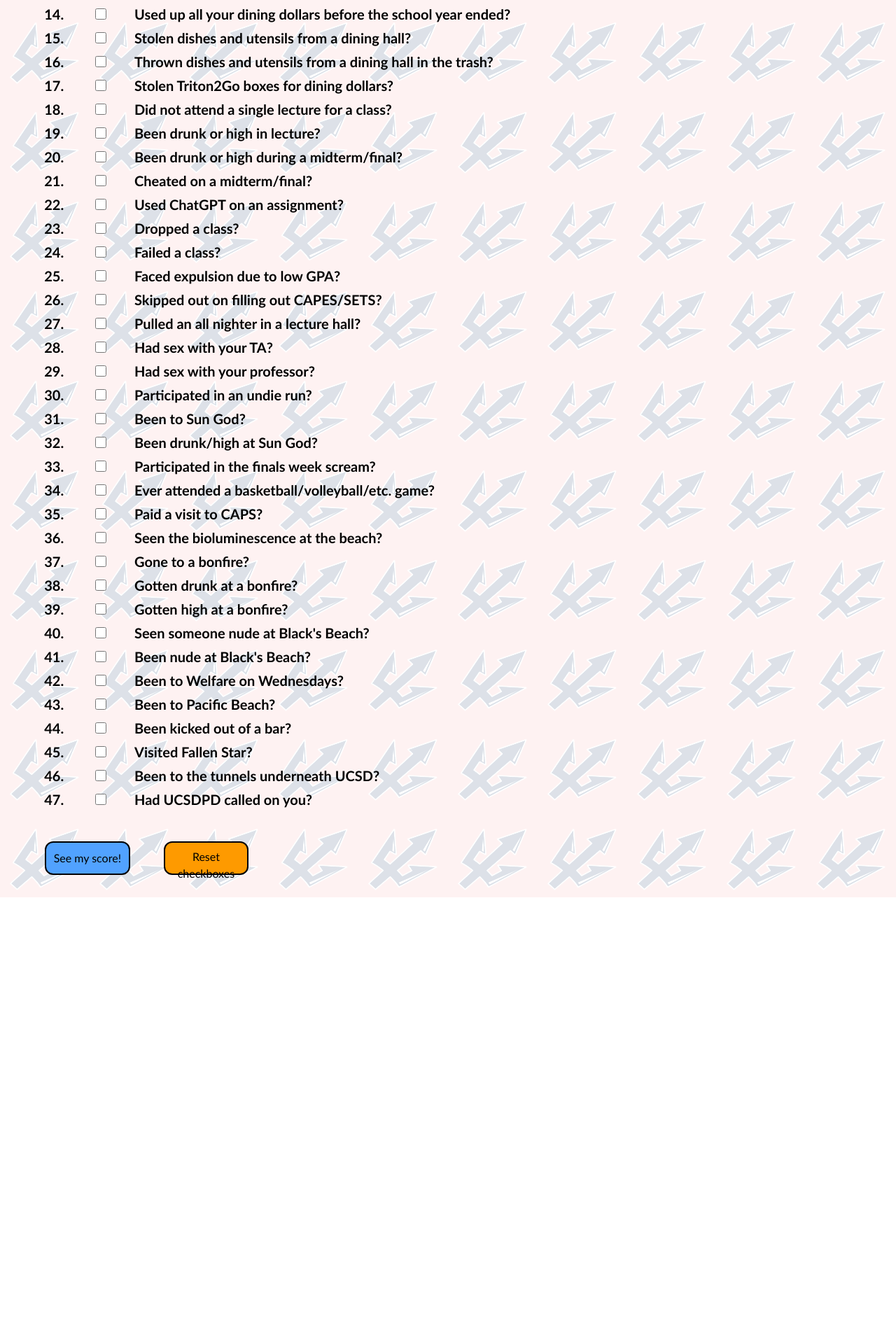
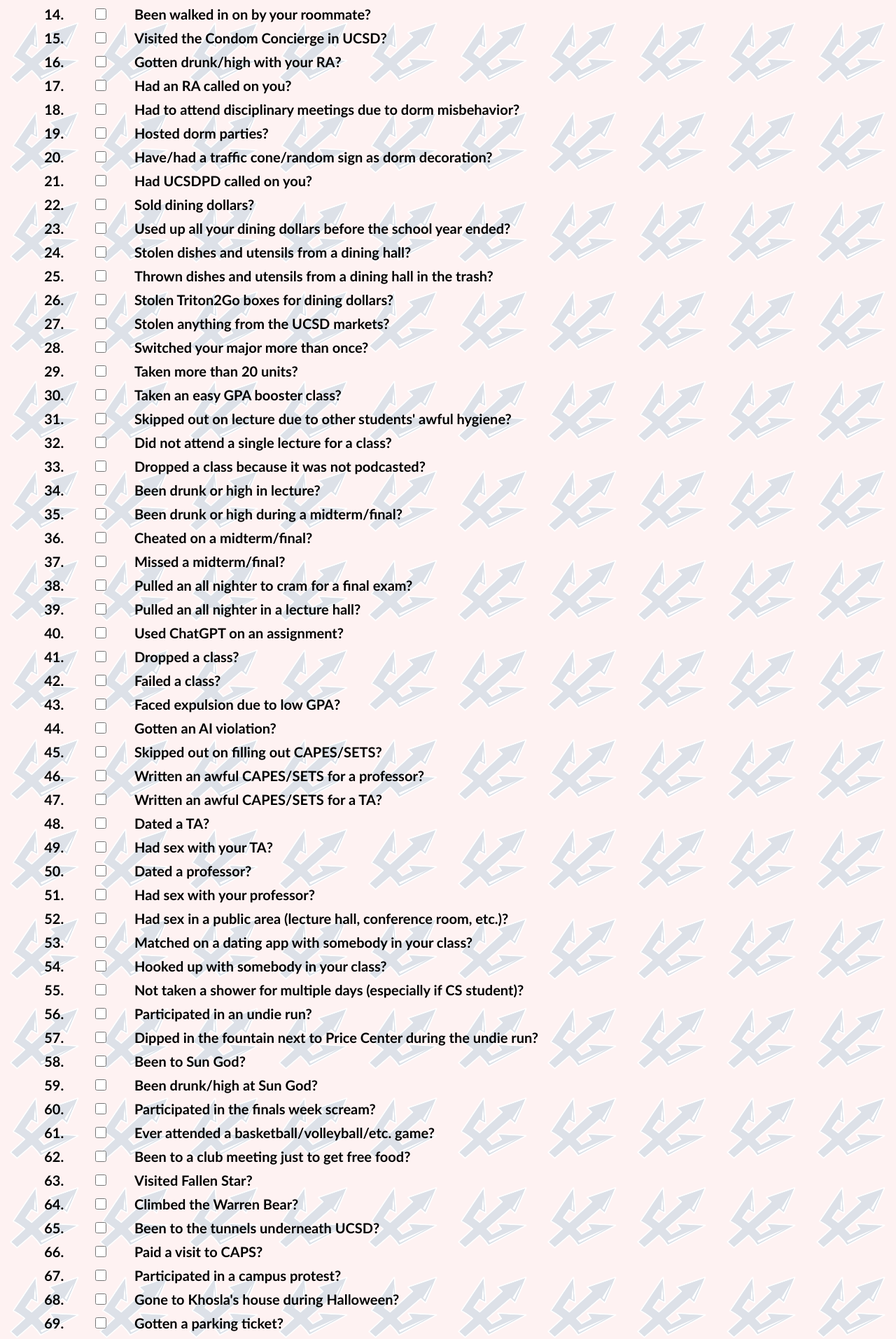
Before and after one commit to willeyzhou1/UCSDPurityTest, a React (Vite) app: page / in a window 1280 px wide. Shown: the part 884-2797 px from the top of the page at 70% size. Before the commit the page ends 2166 px from the top, so only its background shows below. Built offline with nearby package versions, Linux system fonts and the light colour scheme.

Commit message:
Finished implementing data

```diff
--- a/src/App.jsx
+++ b/src/App.jsx
@@ -23,3 +23,7 @@
 /**
  * bg-[url(./assets/tritonlogo.png)]
  */
+
+/**
+ * use firebase to store data about responses
+ */
--- a/src/components/Data.jsx
+++ b/src/components/Data.jsx
@@ -1,19 +1,28 @@
 const Data = [
-    /** Geisel related questions */
+    /** Geisel/Price Center related questions */
     "Pulled an all nighter in Geisel?",
     "Cried in Geisel?",
     "Had sex with a MPS in Geisel?",
     "Masturbated in Geisel?",
     "Smoked in the woods next to Geisel?",
+    "Been drunk/high/etc. in Geisel?",
+    "Bought anything at the Library Walk Vendor Fair?",
+    "Hooked up with somebody in a Price Center study room?",
 
     /** Dorm related questions */
     "Put up post-it notes on your dorm room window?",
     "Spent the night at a dorm room of a MPS (member of preferred sex)?",
     "Masturbated in your dorm while your roommate was not present?",
     "Masturbated in your dorm while your roommate was present?",
+    "Kicked out a roommate to do sexual acts?",
     "Been walked in on by your roommate?",
+    "Visited the Condom Concierge in UCSD?",
+    "Gotten drunk/high with your RA?",
     "Had an RA called on you?",
     "Had to attend disciplinary meetings due to dorm misbehavior?",
+    "Hosted dorm parties?",
+    "Have/had a traffic cone/random sign as dorm decoration?",
+    "Had UCSDPD called on you?",
 
     /** Dining hall questions */
     "Sold dining dollars?",
@@ -21,46 +30,89 @@
     "Stolen dishes and utensils from a dining hall?",
     "Thrown dishes and utensils from a dining hall in the trash?",
     "Stolen Triton2Go boxes for dining dollars?",
+    "Stolen anything from the UCSD markets?",
 
     /** Class related questions */
+    "Switched your major more than once?",
+    "Taken more than 20 units?",
+    "Taken an easy GPA booster class?",
+    "Skipped out on lecture due to other students' awful hygiene?",
     "Did not attend a single lecture for a class?",
+    "Dropped a class because it was not podcasted?",
     "Been drunk or high in lecture?",
     "Been drunk or high during a midterm/final?",
     "Cheated on a midterm/final?",
+    "Missed a midterm/final?",
+    "Pulled an all nighter to cram for a final exam?",
+    "Pulled an all nighter in a lecture hall?",
     "Used ChatGPT on an assignment?",
     "Dropped a class?",
     "Failed a class?",
     "Faced expulsion due to low GPA?",
+    "Gotten an AI violation?",
     "Skipped out on filling out CAPES/SETS?",
-    "Pulled an all nighter in a lecture hall?",
+    "Written an awful CAPES/SETS for a professor?",
+    "Written an awful CAPES/SETS for a TA?",
+    "Dated a TA?",
     "Had sex with your TA?",
+    "Dated a professor?",
     "Had sex with your professor?",
+    "Had sex in a public area (lecture hall, conference room, etc.)?",
+    "Matched on a dating app with somebody in your class?",
+    "Hooked up with somebody in your class?",
+    "Not taken a shower for multiple days (especially if CS student)?",
 
-    /** Event related questions */
+
+    /** UCSD event related questions */
     "Participated in an undie run?",
+    "Dipped in the fountain next to Price Center during the undie run?",
     "Been to Sun God?",
     "Been drunk/high at Sun God?",
     "Participated in the finals week scream?",
     "Ever attended a basketball/volleyball/etc. game?",
+    "Been to a club meeting just to get free food?",
+    "Visited Fallen Star?",
+    "Climbed the Warren Bear?",
+    "Been to the tunnels underneath UCSD?",
     "Paid a visit to CAPS?",
+    "Participated in a campus protest?",
+    "Gone to Khosla's house during Halloween?",
+    "Gotten a parking ticket?",
+    "Parked on campus without paying for parking?",
+    "Spent 10+ minutes looking for parking in UCSD?",
+    "Been to a UCSD frat party?",
+    "Gotten wasted at a UCSD frat party?",
+    "Hooked up with somebody from a party?",
+    "Seen a raccoon on campus?",
+    "Rode a SPIN scooter tandem-bike style with another person?",
+    "Fell and ate shit riding a SPIN scooter?",
+    "Been stalked by a classmate?",
 
     /** Beach related questions */
+    "Gone to the beach past midnight?",
     "Seen the bioluminescence at the beach?",
+    "Gone surfing?",
     "Gone to a bonfire?",
     "Gotten drunk at a bonfire?",
     "Gotten high at a bonfire?",
     "Seen someone nude at Black's Beach?",
     "Been nude at Black's Beach?",
+    "Gone parasailing at Gliderport?",
+    "Been hiking in Gliderport?",
+    "Visited the Birch Aquarium?",
 
-    /** Bar related questions */
+    /** Non-UCSD related questions */
+    "Gone to UTC?",
     "Been to Welfare on Wednesdays?",
     "Been to Pacific Beach?",
     "Been kicked out of a bar?",
-
-    /** Miscellaneous */
-    "Visited Fallen Star?",
-    "Been to the tunnels underneath UCSD?",
-    "Had UCSDPD called on you?",
+    "Been to Convoy?",
+    "Been to NOVA/SOMA SD?",
+    "Visited one of the strip clubs in Convoy?",
+    "Gone to a club in downtown SD?",
+    "Trolleyed all the way to Tijuana?",
+    "Been to Balboa Park/San Diego Zoo?",
+    "Gotten Tacos El Gordo?",
 ]
 
 const modularizedData = Data.map((item) => ({
--- a/src/pages/Header.jsx
+++ b/src/pages/Header.jsx
@@ -4,10 +4,10 @@
 export default function Header({ visible }) {
   return (
     <div className='block -mt-12'>
-      <div className='flex justify-center'>
+      <a className='flex justify-center transition hover:scale-105' href='https://www.ucsd.edu/'>
           <img className='h-78 w-78 p-8'src={ucsdLogo}></img>
           <h1 className='text-7xl font-semibold pt-48 px-4 font-serif'>Purity Test</h1>
-      </div>
+      </a>
       <p className='block text-2xl text-center font-semibold'>This is a test for UCSD students/alumni inspired by the Rice Purity Test. Have fun!</p>
       <p className='text-center text-2xl pt-6' style={{visibility: visible === false ? 'hidden' : 'visible'}}>Check off every item you have done. MPS stands for member of preferred sex.</p>
     </div>
--- a/src/pages/Questions.jsx
+++ b/src/pages/Questions.jsx
@@ -28,8 +28,8 @@
                 {getQuestions(data)}
             </ol>
             <div className='flex mt-10'>
-            <button onClick={handleSubmit} className='w-1/10 h-12 border-black border-2 rounded-xl bg-blue-400 p-2 cursor-pointer ml-8 mr-12 transition duration-300 hover:bg-sky-300'>See my score!</button>
-            <button onClick={handleReset} className='w-1/10 h-12 border-black border-2 rounded-xl bg-amber-500 p-2 cursor-pointer transition duration-300 hover:bg-yellow-500'>Reset checkboxes</button>
+            <button onClick={handleSubmit} className='w-54 h-12 border-black border-2 rounded-xl bg-blue-400 p-2 cursor-pointer ml-8 mr-12 transition duration-300 hover:bg-sky-300'>See my score!</button>
+            <button onClick={handleReset} className='w-54 h-12 border-black border-2 rounded-xl bg-amber-500 p-2 cursor-pointer transition duration-300 hover:bg-yellow-500'>Reset checkboxes</button>
             </div>
         </div>
     )
```
